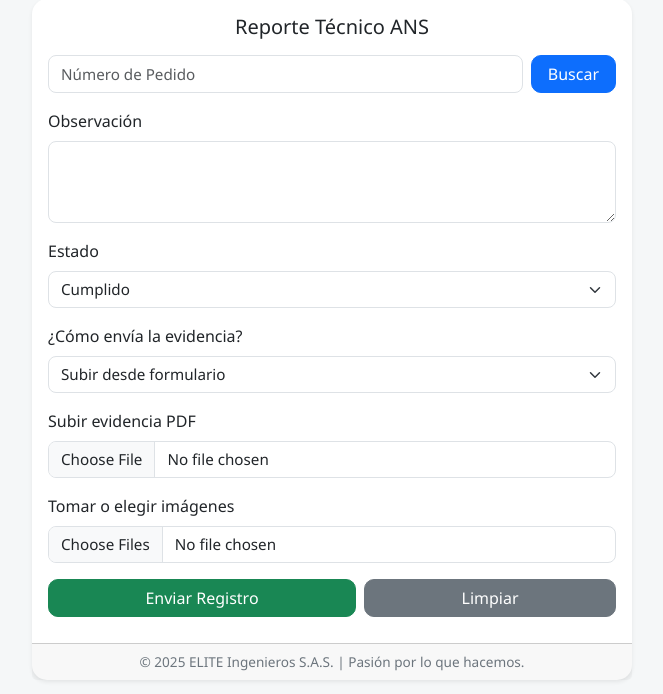
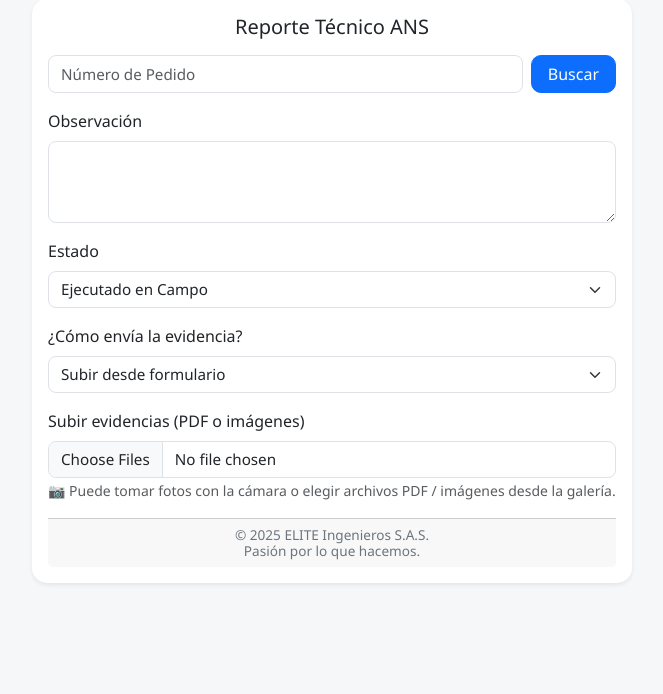
Before and after one commit to agaviria-projects/control_ans_v2, a Flask app: page / in a window 1280 px wide. Shown: the part 106-800 px from the top of the page, without its empty margins (308-971 px from the left). Run offline with Flask 3, Linux system fonts and the light colour scheme.

Commit message:
v4.5 ✅ Unificación de subida de archivos (PDF + imágenes) en un solo botón y corrección visual del footer.

```diff
--- a/formularios_tecnicos/app.py
+++ b/formularios_tecnicos/app.py
@@ -55,22 +55,25 @@ def formulario():
             flash(f"❌ Pedido {pedido} no existe en FENIX_ANS. Verifique nuevamente.", "danger")
             return redirect(url_for("formulario"))
 
-        # 🔸 Procesar archivos
-        archivo_pdf = request.files.get("archivo_pdf")
-        nombre_pdf = None
-        if archivo_pdf and archivo_pdf.filename:
-            nombre_pdf = f"{pedido}_{datetime.now().strftime('%Y%m%d_%H%M%S')}.pdf"
-            archivo_pdf.save(app.config['UPLOAD_FOLDER'] / nombre_pdf)
+        # 🔸 Procesar archivos combinados (PDF e imágenes)
+        archivos = request.files.getlist("archivos_evidencia")
+        nombres_pdf, nombres_imagenes = [], []
 
-        imagenes = request.files.getlist("imagenes")
-        nombres_imagenes = []
-        for i, imagen in enumerate(imagenes, start=1):
-            if imagen.filename:
-                ext = imagen.filename.split(".")[-1].lower()
-                if ext in ["jpg", "jpeg", "png"]:
-                    nombre_img = f"{pedido}_{i}_{datetime.now().strftime('%Y%m%d_%H%M%S')}.{ext}"
-                    imagen.save(app.config['UPLOAD_FOLDER'] / nombre_img)
-                    nombres_imagenes.append(nombre_img)
+        for i, archivo in enumerate(archivos, start=1):
+            if archivo and archivo.filename:
+                ext = archivo.filename.split(".")[-1].lower()
+                nombre_archivo = f"{pedido}_{i}_{datetime.now().strftime('%Y%m%d_%H%M%S')}.{ext}"
+                archivo.save(app.config['UPLOAD_FOLDER'] / nombre_archivo)
+
+                if ext == "pdf":
+                    nombres_pdf.append(nombre_archivo)
+                elif ext in ["jpg", "jpeg", "png"]:
+                    nombres_imagenes.append(nombre_archivo)
+
+        # 🔸 Registrar si se subieron archivos o no
+        pdf_guardado = ", ".join(nombres_pdf) if nombres_pdf else "Sin archivo"
+        imagenes_guardadas = ", ".join(nombres_imagenes) if nombres_imagenes else "Sin imágenes"
+
 
         # 🔸 Registrar fila
         fila = resultado.iloc[0]
@@ -84,8 +87,8 @@ def formulario():
             "estado_campo": estado,
             "metodo_envio": request.form.get("metodo_envio", ""),
             "estado_fenix": fila.get("ESTADO", ""),
-            "pdf": nombre_pdf or "Sin archivo",
-            "imagenes": ", ".join(nombres_imagenes) if nombres_imagenes else "Sin imágenes"
+            "pdf": pdf_guardado,
+            "imagenes": imagenes_guardadas,
         }
 
         # 🔸 Guardar registro
--- a/formularios_tecnicos/templates/form.html
+++ b/formularios_tecnicos/templates/form.html
@@ -38,6 +38,13 @@
             .card { margin: 5px; }
             .btn { width: 100%; margin-top: 5px; }
             .d-flex { flex-direction: column; }
+        }
+        .footer {
+            text-align: center;
+            font-size: 0.85rem;
+            color: #6c757d;
+            margin-top: 10px;
+            line-height: 1.2;
         }
     </style>
 </head>
@@ -90,9 +97,9 @@
                 <div class="mb-3">
                     <label class="form-label">Estado</label>
                     <select name="estado" class="form-select" required>
-                        <option value="Cumplido">Cumplido</option>
+                        <option value="Ejecutado en Campo">Ejecutado en Campo</option>
                         <option value="Descartado">Descartado</option>
-                        <option value="Pendiente">Pendiente</option>
+                        <option value="Pendiente Visita">Pendiente Visita</option>
                     </select>
                 </div>
 
@@ -108,25 +115,23 @@
 
                 <div id="bloqueArchivos">
                     <div class="mb-3">
-                        <label class="form-label">Subir evidencia PDF</label>
-                        <input type="file" name="archivo_pdf" class="form-control" accept=".pdf,application/pdf" capture="environment">
+                        <label class="form-label">Subir evidencias (PDF o imágenes)</label>
+                        <input type="file"
+                            name="archivos_evidencia"
+                            class="form-control"
+                            accept=".pdf,image/*"
+                            multiple
+                            capture="environment">
+                        <small class="text-muted">
+                            📷 Puede tomar fotos con la cámara o elegir archivos PDF / imágenes desde la galería.
+                        </small>
                     </div>
-
-                    <div class="mb-3">
-                        <label class="form-label">Tomar o elegir imágenes</label>
-                        <input type="file" name="imagenes" class="form-control" accept="image/*" multiple capture="environment">
-                    </div>
-                </div>
-
-                <div class="d-flex justify-content-between flex-wrap gap-2">
-                    <button type="submit" class="btn btn-success flex-fill">Enviar Registro</button>
-                    <button type="button" id="btnLimpiar" class="btn btn-secondary flex-fill">Limpiar</button>
-                </div>
             </form>
         </div>
 
         <div class="card-footer footer">
-            © 2025 ELITE Ingenieros S.A.S. | Pasión por lo que hacemos.
+            <p class="mb-0">© 2025 ELITE Ingenieros S.A.S.</p>
+            <p class="mb-0">Pasión por lo que hacemos.</p>
         </div>
     </div>
 </div>
```
Also changed, not shown: 1 other file.
